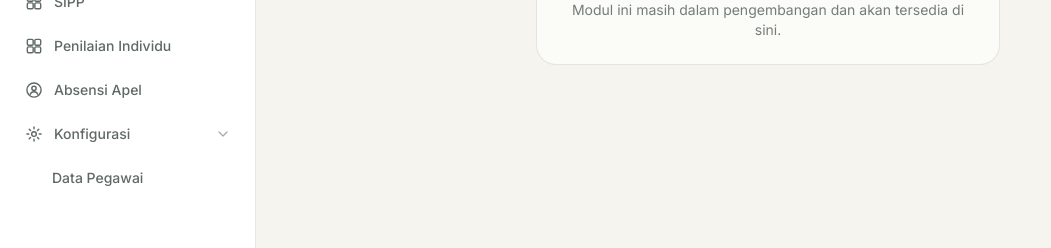
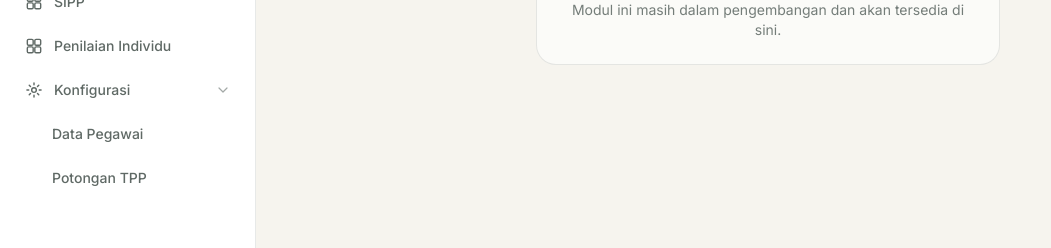
Before and after one commit to bangkit-hsu/sikeren, a React (Vite) app: page /#/basedata in a window 1280 px wide. Both pictures are taken after a click on the button "Konfigurasi". Shown: the part 151-399 px from the top of the page, without its empty margins (0-1051 px from the left). Built offline with nearby package versions, Linux system fonts and the light colour scheme; no server answers.

Commit message:
Hapus menu Absensi Apel dari Basedata, tambah submenu Potongan TPP di Konfigurasi

```diff
--- a/src/pages/BasedataPage.jsx
+++ b/src/pages/BasedataPage.jsx
@@ -1,7 +1,6 @@
 // Halaman ini sengaja dibuat terpisah dari alur aplikasi utama (tidak memakai Layout/AuthContext),
 // supaya pengembangan di sini tidak mengganggu aplikasi e-Apel yang sudah berjalan.
 import { useState } from 'react'
-import { Link } from 'react-router-dom'
 
 function IkonMenu() {
   return (
@@ -10,15 +9,6 @@ function IkonMenu() {
       <rect x="13" y="4" width="7" height="7" rx="1.5" stroke="currentColor" strokeWidth="1.7" />
       <rect x="4" y="13" width="7" height="7" rx="1.5" stroke="currentColor" strokeWidth="1.7" />
       <rect x="13" y="13" width="7" height="7" rx="1.5" stroke="currentColor" strokeWidth="1.7" />
-    </svg>
-  )
-}
-function IkonApel() {
-  return (
-    <svg viewBox="0 0 24 24" fill="none" className="w-5 h-5">
-      <circle cx="12" cy="12" r="8.5" stroke="currentColor" strokeWidth="1.7" />
-      <circle cx="12" cy="10" r="2.6" stroke="currentColor" strokeWidth="1.7" />
-      <path d="M7.5 17c.7-1.9 2.4-3 4.5-3s3.8 1.1 4.5 3" stroke="currentColor" strokeWidth="1.7" strokeLinecap="round" />
     </svg>
   )
 }
@@ -49,7 +39,6 @@ const MENU_ITEMS = [
   { key: 'penilaian-asn', label: 'Penilaian ASN', Ikon: IkonMenu, segeraHadir: true },
   { key: 'sipp', label: 'SIPP', Ikon: IkonMenu, segeraHadir: true },
   { key: 'penilaian-individu', label: 'Penilaian Individu', Ikon: IkonMenu, segeraHadir: true },
-  { key: 'absensi-apel', label: 'Absensi Apel', Ikon: IkonApel, segeraHadir: false },
 ]
 
 export default function BasedataPage() {
@@ -57,7 +46,11 @@ export default function BasedataPage() {
   const [konfigurasiTerbuka, setKonfigurasiTerbuka] = useState(false)
   const [menuTerbuka, setMenuTerbuka] = useState(false)
 
-  const semuaItem = [...MENU_ITEMS, { key: 'data-pegawai', label: 'Data Pegawai', segeraHadir: true, dalamKonfigurasi: true }]
+  const semuaItem = [
+    ...MENU_ITEMS,
+    { key: 'data-pegawai', label: 'Data Pegawai', segeraHadir: true, dalamKonfigurasi: true },
+    { key: 'potongan-tpp', label: 'Potongan TPP', segeraHadir: true, dalamKonfigurasi: true },
+  ]
   const aktifSaatIni = semuaItem.find((m) => m.key === menuAktif)
 
   function pilihMenu(key) {
@@ -92,16 +85,6 @@ export default function BasedataPage() {
 
         <nav className="flex-1 overflow-y-auto p-3 space-y-1">
           {MENU_ITEMS.map((item) => (
-            item.key === 'absensi-apel' ? (
-              <Link
-                key={item.key}
-                to="/"
-                className="flex items-center gap-2.5 px-3 py-2.5 rounded-lg text-sm font-medium text-ink/70 hover:bg-moss-100 transition-colors"
-              >
-                <item.Ikon />
-                {item.label}
-              </Link>
-            ) : (
             <button
               key={item.key}
               type="button"
@@ -113,7 +96,6 @@ export default function BasedataPage() {
               <item.Ikon />
               {item.label}
             </button>
-            )
           ))}
 
           <div>
@@ -136,6 +118,15 @@ export default function BasedataPage() {
                   }`}
                 >
                   Data Pegawai
+                </button>
+                <button
+                  type="button"
+                  onClick={() => pilihMenu('potongan-tpp')}
+                  className={`w-full flex items-center gap-2.5 pl-10 pr-3 py-2.5 rounded-lg text-sm font-medium transition-colors text-left ${
+                    menuAktif === 'potongan-tpp' ? 'bg-moss-700 text-paper' : 'text-ink/70 hover:bg-moss-100'
+                  }`}
+                >
+                  Potongan TPP
                 </button>
               </div>
             )}
```
Lines whose indentation alone changed are shown as unchanged.
